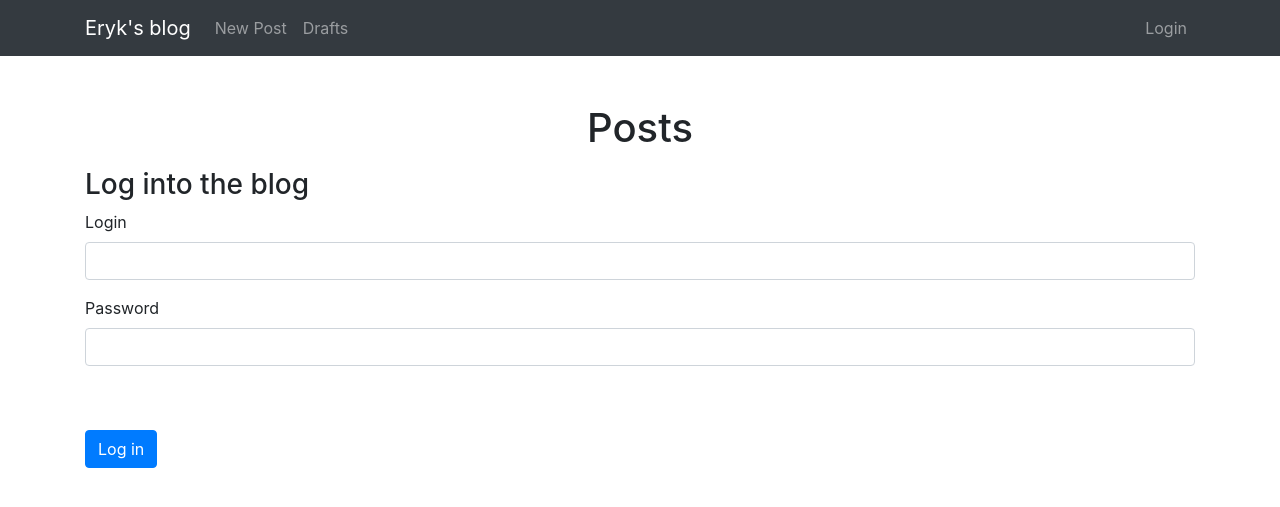
After one commit to ErykKnesz/MyBlog, a Flask app: page /login in a window 1280 px wide. The commit adds this page. Shown: the top 507 px of the page. Run offline with Flask 2, Linux system fonts and the light colour scheme; some libraries are stand-ins or nearby versions.

Commit message:
add drafts, edit mode, deleting option, logging as admin

```diff
--- a/blog/forms.py
+++ b/blog/forms.py
@@ -1,8 +1,27 @@
+from werkzeug.routing import ValidationError
 from flask_wtf import FlaskForm
-from wtforms import StringField, TextAreaField, BooleanField
+from wtforms import StringField, TextAreaField, BooleanField, PasswordField
 from wtforms.validators import DataRequired
+from config import Config
+
 
 class EntryForm(FlaskForm):
     title = StringField('Title', validators=[DataRequired()])
     body = TextAreaField('Content', validators=[DataRequired()])
     is_published = BooleanField('Is published?')
+
+
+class LoginForm(FlaskForm):
+
+    username = StringField('Username', validators=[DataRequired()])
+    password = PasswordField('Password', validators=[DataRequired()])
+
+    def validate_username(self, field):
+        if field.data != Config.ADMIN_USERNAME:
+            raise ValidationError("Invalid username")
+        return field.data
+
+    def validate_password(self, field):
+        if field.data != Config.ADMIN_PASSWORD:
+            raise ValidationError("Invalid password")
+        return field.data
--- a/blog/routes.py
+++ b/blog/routes.py
@@ -1,24 +1,18 @@
-from flask import render_template, request, redirect, url_for, flash
+from flask import render_template, request, redirect, url_for, flash, session
 from blog import app, db
 from blog.models import Entry
-from blog.forms import EntryForm
+from blog.forms import EntryForm, LoginForm
 from faker import Faker
-
-
-@app.route("/", methods=["GET"])
-def homepage():
-    posts = Entry.query.filter_by(is_published=True).order_by(
-        Entry.pub_date.desc())
-    return render_template("homepage.html", posts=posts)
+import functools
 
 
 def create_or_edit_entry(entry_id, entry, form):
     errors = None
-    if request.method == "POST":
+    if request.method == 'POST':
         if form.validate_on_submit() and entry_id:
             form.populate_obj(entry)
             db.session.commit()
-            return redirect(url_for("homepage"))
+            return redirect(url_for('homepage'))
         elif form.validate_on_submit():
             db.session.add(entry)
             db.session.commit()
@@ -27,10 +21,35 @@
             errors = form.errors
             flash(f"Oops... See the following errors: {errors}", 'error')
     return render_template(
-        "entry_form.html", form=form, errors=errors, entry_id=entry_id)
+        'entry_form.html', form=form, errors=errors, entry_id=entry_id)
 
 
-@app.route("/create", methods=["GET", "POST"])
+def login_required(view_func):
+    @functools.wraps(view_func)
+    def check_permissions(*args, **kwargs):
+        if session.get('logged_in'):
+            return view_func(*args, **kwargs)
+        return redirect(url_for('login', next=request.path))
+    return check_permissions
+
+
+@app.route("/", methods=['GET'])
+def homepage():
+    posts = Entry.query.filter_by(is_published=True).order_by(
+        Entry.pub_date.desc())
+    return render_template('homepage.html', posts=posts)
+
+
+@app.route("/drafts")
+@login_required
+def list_drafts():
+    drafts = Entry.query.filter_by(is_published=False).order_by(
+        Entry.pub_date.desc())
+    return render_template('drafts.html', drafts=drafts)
+
+
+@app.route("/create", methods=['GET', 'POST'])
+@login_required
 def create_entry():
     form = EntryForm()
     entry_id = None
@@ -42,27 +61,66 @@
     return create_or_edit_entry(entry_id, entry, form)
 
 
-@app.route("/edit-post/<int:entry_id>", methods=["GET", "POST"])
+@app.route("/edit-post/<int:entry_id>", methods=['GET', 'POST'])
+@login_required
 def edit_entry(entry_id):
     entry = Entry.query.filter_by(id=entry_id).first_or_404()
     form = EntryForm(obj=entry)
     return create_or_edit_entry(entry_id, entry, form)
 
 
-@app.route("/random/<entry_id>", methods=["POST"])
+
+@app.route("/random/<entry_id>", methods=['POST'])
 def generate_entry(entry_id):
     fake = Faker()
     try:
         int(entry_id)
         entry = Entry.query.filter_by(id=entry_id).first_or_404()
-        entry.title = fake.sentence()
-        entry.body = "\n".join(fake.paragraphs(15))
+        form = EntryForm(obj=entry)
+        if form.validate_on_submit():
+            entry.title = fake.sentence()
+            entry.body = '\n'.join(fake.paragraphs(15))
     except ValueError:
-        entry = Entry(
-            title=fake.sentence(),
-            body="\n".join(fake.paragraphs(15)),
-            is_published=True
-            )
+        form = EntryForm()
+        form.title.data = fake.sentence()
+        form.body.data = '\n'.join(fake.paragraphs(15))
+        if form.validate_on_submit():
+            entry = Entry(
+                title=form.title.data,
+                body=form.body.data,
+                is_published=True
+                )
     db.session.add(entry)
     db.session.commit()
-    return redirect(url_for("homepage"))
+    return redirect(url_for('homepage'))
+
+
+@app.route("/delete/<int:draft_id>", methods=['POST'])
+def delete_entry(draft_id):
+    draft = Entry.query.filter_by(id=draft_id).first_or_404()
+    db.session.delete(draft)
+    db.session.commit()
+    flash(f'Successfully deleted entry {draft.title}.', 'success')
+    return redirect(url_for('homepage'))
+
+@app.route("/login", methods=['GET', 'POST'])
+def login():
+   form = LoginForm()
+   errors = None
+   next_url = request.args.get('next')
+   if request.method == 'POST':
+       if form.validate_on_submit():
+           session['logged_in'] = True
+           session.permanent = True  # Use cookie to store session.
+           flash('You are now logged in.', 'success')
+           return redirect(next_url or url_for('homepage'))
+       else:
+           errors = form.errors
+   return render_template("login_form.html", form=form, errors=errors)
+
+
+@app.route('/logout/', methods=['GET'])
+def logout():
+    session.clear()
+    flash("You are now logged out.", 'success')
+    return redirect(url_for('homepage'))
--- a/blog/templates/index.html
+++ b/blog/templates/index.html
@@ -25,20 +25,21 @@
         <span class="navbar-toggler-icon"></span>
       </button>
       <div class="collapse navbar-collapse" id="navbarResponsive">
-        <ul class="navbar-nav ml-auto">
-          <li class="nav-item active">
-            <a class="nav-link" href="/">Home
-              <span class="sr-only">(current)</span>
-            </a>
-          </li>
+        <ul class="navbar-nav">
           <li class="nav-item">
             <a class="nav-link" href="/create">New Post</a>
           </li>
           <li class="nav-item">
-            <a class="nav-link" href="#">Services</a>
+            <a class="nav-link" href="/drafts">Drafts</a>
           </li>
+        </ul>
+        <ul class="navbar-nav ml-auto">
           <li class="nav-item">
-            <a class="nav-link" href="#">Contact</a>
+            {% if session.logged_in %}
+            <a class="nav-link" href="/logout">Logout</a>
+            {% else %}
+            <a class="nav-link" href="/login">Login</a>
+            {% endif %}
           </li>
         </ul>
       </div>
--- /dev/null
+++ b/blog/templates/login_form.html
@@ -0,0 +1,38 @@
+{% extends "index.html" %}
+
+{% block content %}
+
+<h3>
+  Log into the blog
+</h3>
+
+{% if errors %}
+   {{ errors.username }}
+{% endif %}
+<form action="" method="POST">
+  {{form.hidden_tag()}}
+   <div class="form-group">
+       <label for="title">Login</label>
+       {% if errors and errors.username %}
+           {{ form.username(class_="form-control is-invalid") }}
+       {% else %}
+           {{ form.username(class_="form-control") }}
+       {% endif %}
+       <div class="invalid-feedback">{{ errors.username|join(' ') }}</div>
+
+   </div>
+   <div class="form-group">
+       <label for="body">Password</label>
+
+       {% if errors and errors.password %}
+           {{ form.password(class_="form-control is-invalid") }}
+       {% else %}
+           {{ form.password(class_="form-control") }}
+       {% endif %}
+       <div class="invalid-feedback">{{ errors.password|join(' ') }}</div>
+
+   </div>
+   <button type="submit" class="btn btn-primary mt-5">Log in</button>
+</form>
+
+{% endblock %}
--- a/config.py
+++ b/config.py
@@ -9,3 +9,5 @@
             'sqlite:///' + os.path.join(BASE_DIR, 'blog.db')
     )
     SQLALCHEMY_TRACK_MODIFICATIONS = False
+    ADMIN_USERNAME = os.environ.get("ADMIN_USERNAME", "admin")
+    ADMIN_PASSWORD = os.environ.get("ADMIN_PASSWORD", "change-me")
```
Also changed, not shown: blog/templates/drafts.html (added, +32 -0 lines), blog/templates/homepage.html (+19 -5 lines), blog.db.
